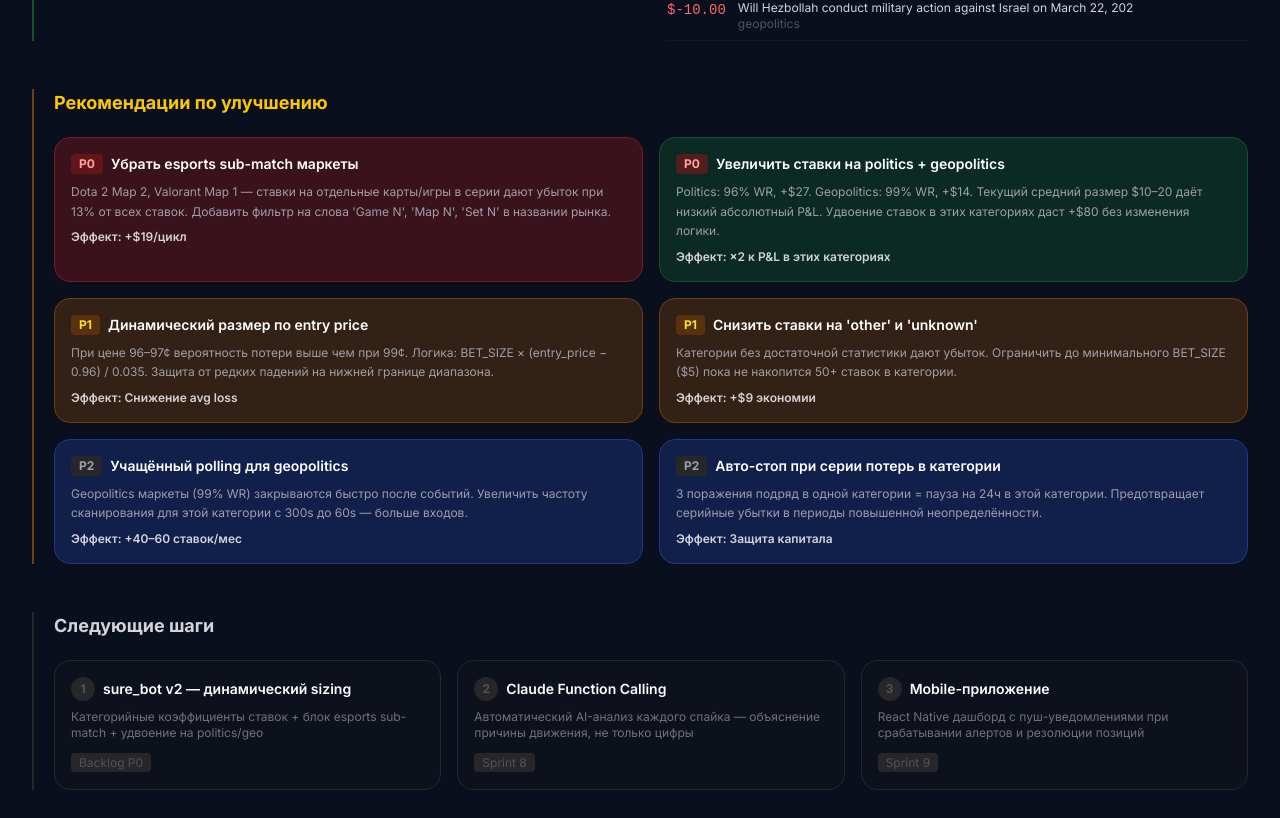
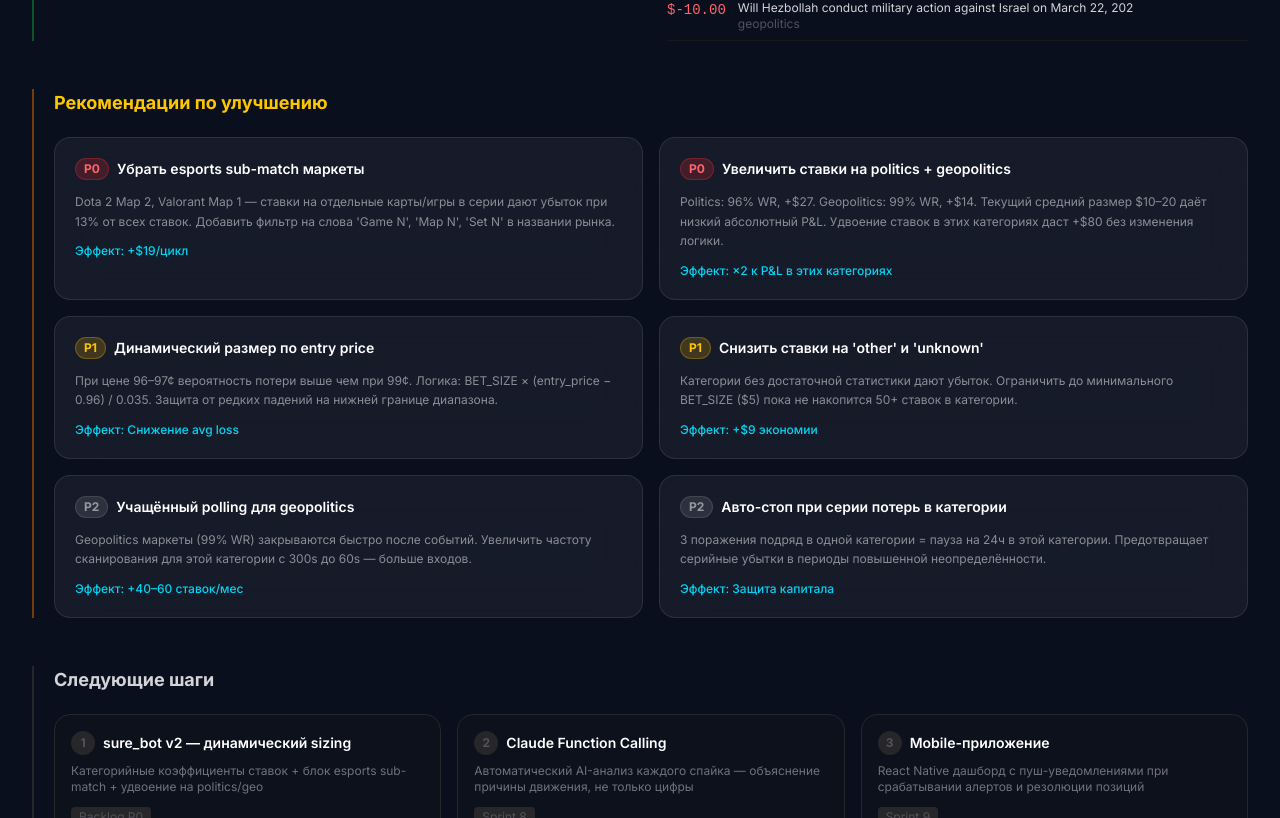
Before and after one commit to vladimirbutov-sys/poly-bot, a Next.js app: page /report in a window 1280 px wide. Shown: the part 1320-2138 px from the top of the page. Built offline with nearby package versions, Linux system fonts and the light colour scheme.

Commit message:
Unify recommendation cards — single glass style

```diff
--- a/app/report/page.tsx
+++ b/app/report/page.tsx
@@ -134,12 +134,10 @@ export default function ReportPage() {
               <KPI
                 label="Win Rate"
                 value={`${sure.winRate.toFixed(1)}%`}
-                color="green"
               />
               <KPI
                 label="Общий P&L"
                 value={`+$${sure.totalPnl.toFixed(0)}`}
-                color="green"
               />
               <KPI label="Avg ставка" value={`$${sure.avgCost.toFixed(1)}`} />
               <KPI
@@ -232,42 +230,36 @@ export default function ReportPage() {
                 title="Убрать esports sub-match маркеты"
                 detail="Dota 2 Map 2, Valorant Map 1 — ставки на отдельные карты/игры в серии дают убыток при 13% от всех ставок. Добавить фильтр на слова 'Game N', 'Map N', 'Set N' в названии рынка."
                 impact="+$19/цикл"
-                color="red"
               />
               <Rec
                 priority="P0"
                 title="Увеличить ставки на politics + geopolitics"
                 detail="Politics: 96% WR, +$27. Geopolitics: 99% WR, +$14. Текущий средний размер $10–20 даёт низкий абсолютный P&L. Удвоение ставок в этих категориях даст +$80 без изменения логики."
                 impact="×2 к P&L в этих категориях"
-                color="green"
               />
               <Rec
                 priority="P1"
                 title="Динамический размер по entry price"
                 detail="При цене 96–97¢ вероятность потери выше чем при 99¢. Логика: BET_SIZE × (entry_price − 0.96) / 0.035. Защита от редких падений на нижней границе диапазона."
                 impact="Снижение avg loss"
-                color="yellow"
               />
               <Rec
                 priority="P1"
                 title="Снизить ставки на 'other' и 'unknown'"
                 detail="Категории без достаточной статистики дают убыток. Ограничить до минимального BET_SIZE ($5) пока не накопится 50+ ставок в категории."
                 impact="+$9 экономии"
-                color="yellow"
               />
               <Rec
                 priority="P2"
                 title="Учащённый polling для geopolitics"
                 detail="Geopolitics маркеты (99% WR) закрываются быстро после событий. Увеличить частоту сканирования для этой категории с 300s до 60s — больше входов."
                 impact="+40–60 ставок/мес"
-                color="blue"
               />
               <Rec
                 priority="P2"
                 title="Авто-стоп при серии потерь в категории"
                 detail="3 поражения подряд в одной категории = пауза на 24ч в этой категории. Предотвращает серийные убытки в периоды повышенной неопределённости."
                 impact="Защита капитала"
-                color="blue"
               />
             </div>
           </Section>
@@ -382,33 +374,24 @@ function CategoryRow({ cat, pnl, n, wr }: { cat: string; pnl: number; n: number;
   );
 }
 
-function Rec({ priority, title, detail, impact, color }: {
-  priority: string; title: string; detail: string; impact: string; color: string;
+function Rec({ priority, title, detail, impact }: {
+  priority: string; title: string; detail: string; impact: string; color?: string;
 }) {
-  const pColor =
-    color === "red"
-      ? "bg-red-900/40 text-red-400 border-red-900"
-      : color === "green"
-      ? "bg-green-900/40 text-green-400 border-green-900"
-      : color === "yellow"
-      ? "bg-yellow-900/40 text-yellow-400 border-yellow-900"
-      : "bg-blue-900/40 text-blue-400 border-blue-900";
-
   const prioColor =
     priority === "P0"
-      ? "bg-red-900/60 text-red-300"
+      ? "bg-red-500/20 text-red-400 border-red-500/30"
       : priority === "P1"
-      ? "bg-yellow-900/60 text-yellow-300"
-      : "bg-zinc-800 text-zinc-400";
+      ? "bg-yellow-500/20 text-yellow-400 border-yellow-500/30"
+      : "bg-white/10 text-white/50 border-white/10";
 
   return (
-    <div className={`rounded-lg border p-4 space-y-2 ${pColor}`}>
+    <div className="glass-card p-5 space-y-3 hover:bg-white/[0.08] transition-all duration-300">
       <div className="flex items-center gap-2">
-        <span className={`text-xs px-2 py-0.5 rounded font-bold ${prioColor}`}>{priority}</span>
+        <span className={`text-xs px-2 py-0.5 rounded-lg border font-bold ${prioColor}`}>{priority}</span>
         <p className="text-sm font-semibold text-white">{title}</p>
       </div>
-      <p className="text-xs text-zinc-400 leading-relaxed">{detail}</p>
-      <p className="text-xs font-semibold text-zinc-300">Эффект: {impact}</p>
+      <p className="text-xs text-white/50 leading-relaxed">{detail}</p>
+      <p className="text-xs text-cyan-400 font-medium">Эффект: {impact}</p>
     </div>
   );
 }
```
